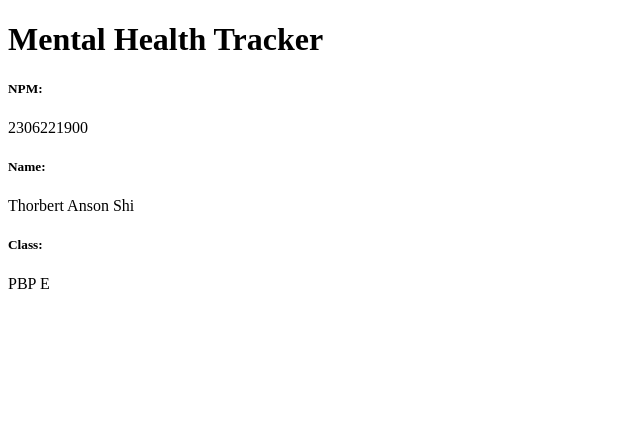
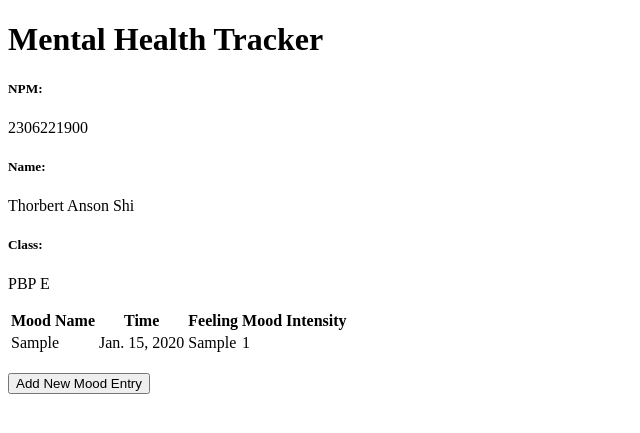
Before and after one commit to thorbert-anson-shi/mental-health-tracker, a Django app: page / in a window 1280 px wide. Shown: the top 433 px of the page, without its empty margins (0-640 px from the left). Run offline with Django 5.2, Linux system fonts and the light colour scheme; tables that the repository leaves empty hold one stand-in row (values such as "Sample post").

Commit message:
Finished tutorial 2

```diff
--- a/main/templates/main.html
+++ b/main/templates/main.html
@@ -10,4 +10,33 @@
 
 <h5>Class:</h5>
 <p>{{ class }}</p>
+
+{% if not mood_entries %}
+<p>Belum ada data mood pada mental health tracker.</p>
+{% else %}
+<table>
+  <tr>
+    <th>Mood Name</th>
+    <th>Time</th>
+    <th>Feeling</th>
+    <th>Mood Intensity</th>
+  </tr>
+
+  {% for mood_entry in mood_entries %}
+  <tr>
+    <td>{{mood_entry.mood}}</td>
+    <td>{{mood_entry.time}}</td>
+    <td>{{mood_entry.feelings}}</td>
+    <td>{{mood_entry.mood_intensity}}</td>
+  </tr>
+  {% endfor %}
+</table>
+{% endif %}
+
+<br />
+
+<a href="{% url 'main:create_mood_entry' %}">
+  <button>Add New Mood Entry</button>
+</a>
+
 {% endblock content %}
--- a/main/urls.py
+++ b/main/urls.py
@@ -1,8 +1,13 @@
 from django.urls import path
-from main.views import show_main
+from .views import *
 
-app_name = 'main'
+app_name = "main"
 
 urlpatterns = [
-    path('', show_main, name='show_main'),
+    path("", show_main, name="show_main"),
+    path("create-mood-entry", create_mood_entry, name="create_mood_entry"),
+    path("xml/", show_xml, name="show_xml"),
+    path("json/", show_json, name="show_json"),
+    path("xml/<str:id>", show_xml_by_id, name="show_xml_by_id"),
+    path("json/<str:id>", show_json_by_id, name="show_json_by_id"),
 ]
--- a/main/views.py
+++ b/main/views.py
@@ -1,10 +1,57 @@
-from django.shortcuts import render
+from django.shortcuts import render, redirect
+from django.http import HttpRequest, HttpResponse
+from .forms import MoodEntryForm
+from .models import MoodEntry
+from django.core import serializers
 
-def show_main(request):
+
+def show_main(request: HttpRequest):
+    mood_entries = MoodEntry.objects.all()
+
     context = {
-        'npm' : '2306221900',
-        'name': 'Thorbert Anson Shi',
-        'class': 'PBP E'
+        "npm": "2306221900",
+        "name": "Thorbert Anson Shi",
+        "class": "PBP E",
+        "mood_entries": mood_entries,
     }
 
     return render(request, "main.html", context)
+
+
+def create_mood_entry(request: HttpRequest):
+    form = MoodEntryForm(request.POST or None)
+
+    if form.is_valid() and request.method == "POST":
+        form.save()
+        return redirect("main:show_main")
+
+    context = {"form": form}
+    return render(request, "create-mood-entry.html", context)
+
+
+def show_xml(request: HttpRequest):
+    data = MoodEntry.objects.all()
+    return HttpResponse(
+        serializers.serialize("xml", data), content_type="application/xml"
+    )
+
+
+def show_json(request: HttpRequest):
+    data = MoodEntry.objects.all()
+    return HttpResponse(
+        serializers.serialize("json", data), content_type="application/json"
+    )
+
+
+def show_xml_by_id(request: HttpRequest, id):
+    data = MoodEntry.objects.filter(pk=id)
+    return HttpResponse(
+        serializers.serialize("xml", data), content_type="application/xml"
+    )
+
+
+def show_json_by_id(request: HttpRequest, id):
+    data = MoodEntry.objects.filter(pk=id)
+    return HttpResponse(
+        serializers.serialize("json", data), content_type="application/json"
+    )
--- a/mental_health_tracker/settings.py
+++ b/mental_health_tracker/settings.py
@@ -28,7 +28,8 @@ DEBUG = True
 ALLOWED_HOSTS = [
     "localhost",
     "127.0.0.1",
-    "thorbert-anson-mentalhealthtracker2.pbp.cs.ui.ac.id",
+    "http://thorbert-anson-mentalhealthtracker2.pbp.cs.ui.ac.id",
+    "https://thorbert-anson-mentalhealthtracker2.pbp.cs.ui.ac.id",
 ]
 
 
```
Also changed, not shown: main/forms.py (added, +8 -0 lines), main/templates/create-mood-entry.html (added, +17 -0 lines), main/migrations/0002_alter_moodentry_id.py (added).
